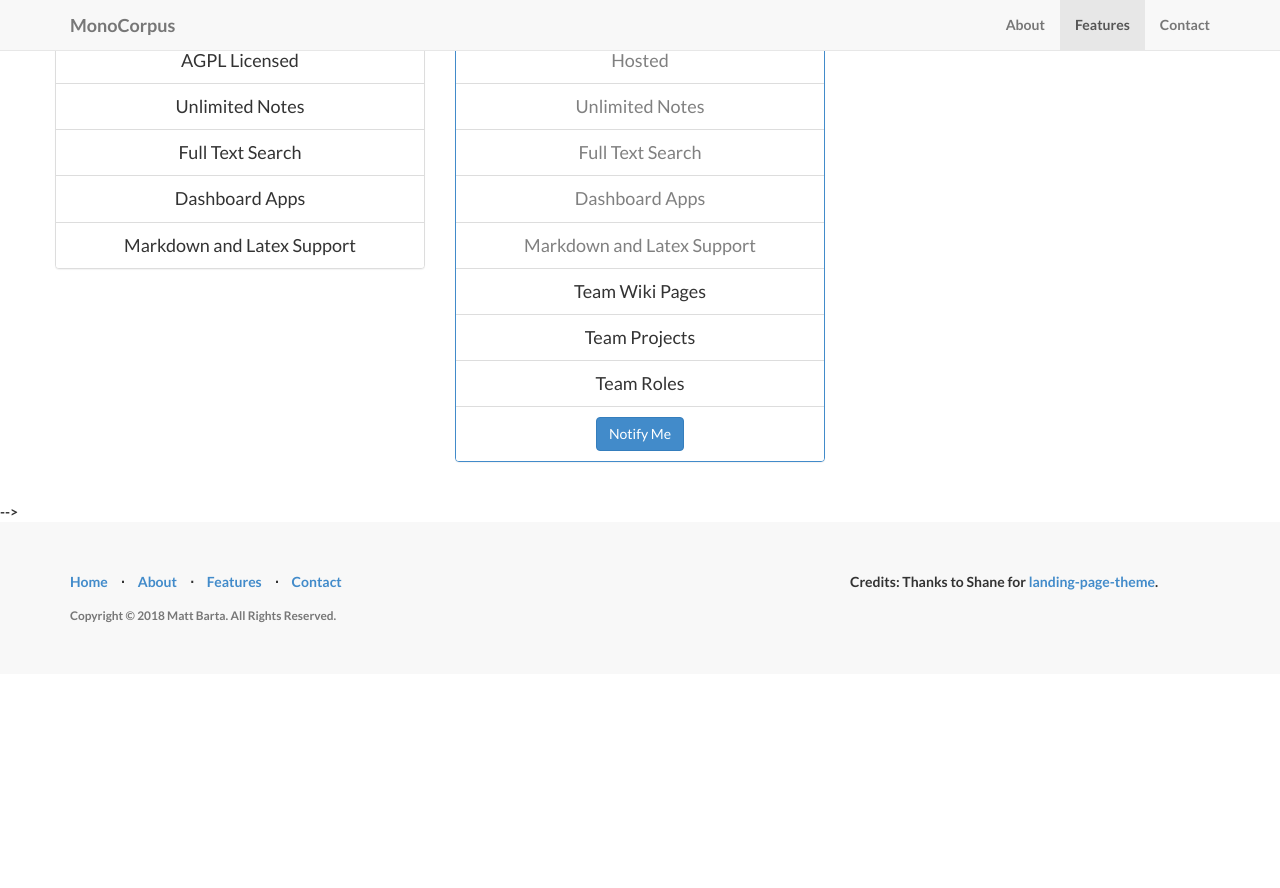
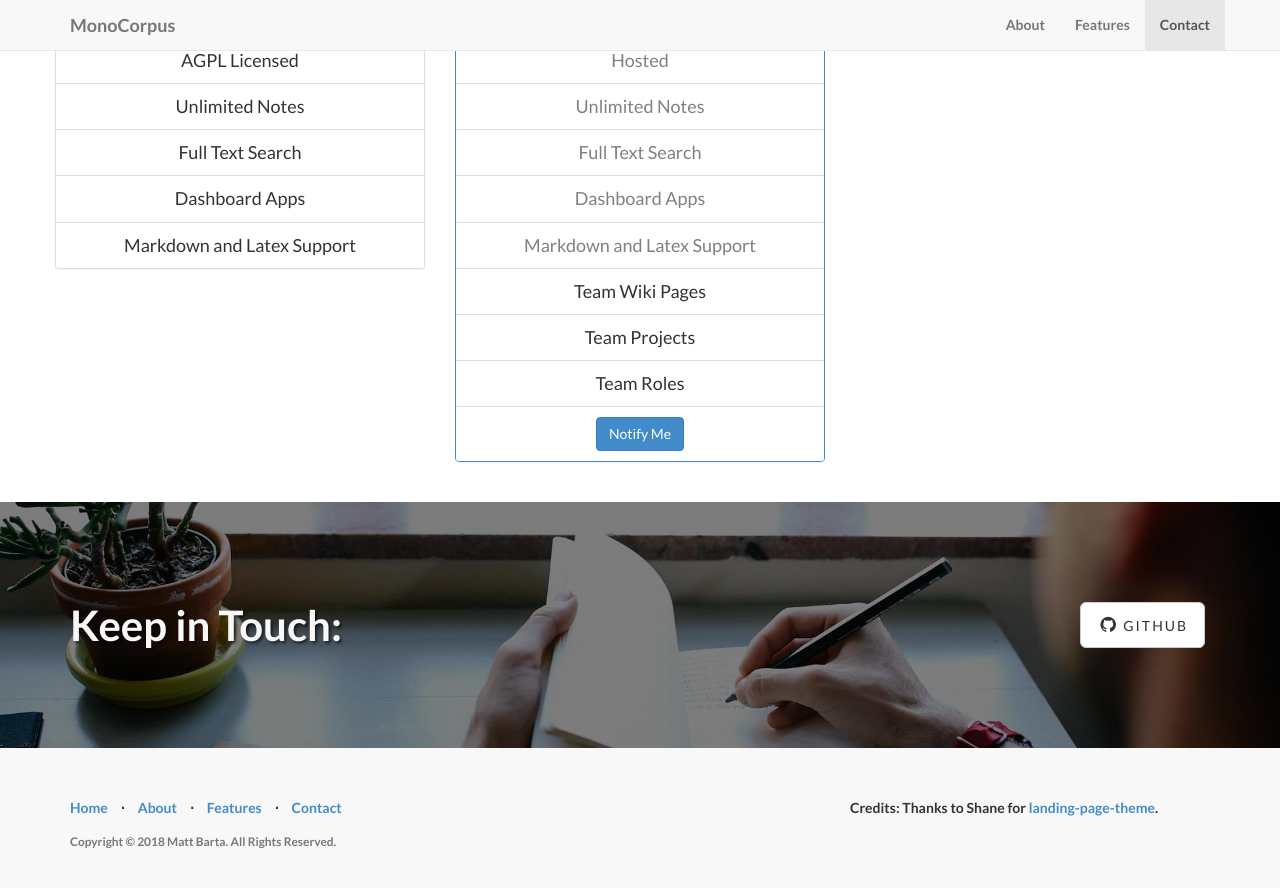
Before and after one commit to mtbarta/monocorpus, a Jekyll site: the page built from index.html, in a window 1280 px wide and 900 px high, scrolled down 4120 px. Shown: the top 888 px of the window. Built offline with Jekyll 4.4.1, drawn with Linux system fonts in a browser that asks for light colours; before the commit the page ends 4794 px from its top, so only the background shows below that.

Commit message:
add contact

```diff
--- a/_layouts/default.html
+++ b/_layouts/default.html
@@ -7,7 +7,7 @@
 		{% include about.html %}
 		{% include page_content.html %}
 		{% include pricing.html %}
-		<!-- {% include contact.html %} -->
+		{% include contact.html %}
 		{% include footer.html %}
 		{% include js.html %}
 	</body>
```
Also changed, not shown: 7 other files.
